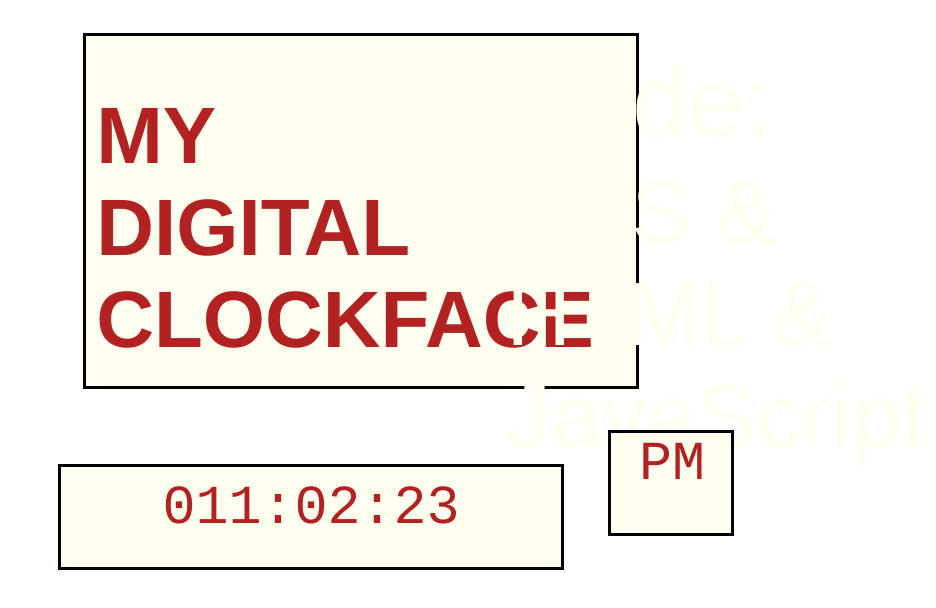
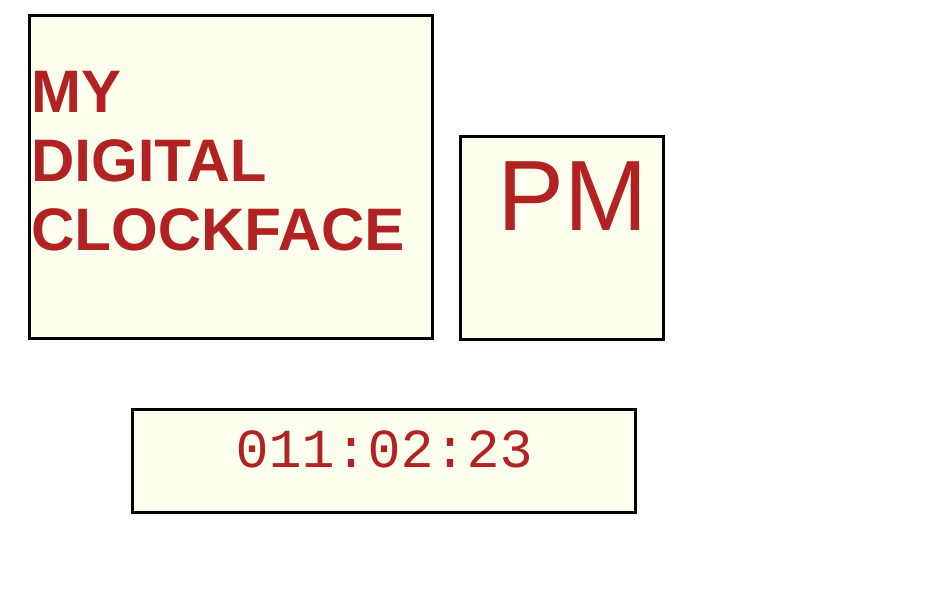
Before and after one commit to JordynK91/clock, a plain HTML site: page index.html in a window 768 px wide. Shown: the whole page, 936 px wide, since content can reach past the window. Drawn offline with Linux system fonts and the light colour scheme.

Commit message:
finished?

```diff
--- a/index.css
+++ b/index.css
@@ -1,11 +1,14 @@
+#bigwrapper {width: 100%;
+		height: 800px;}
 
-#clockface {width: 500px;
+
+#clockface{width: 500px;
 		height: 100px;
-		position: relative;
-		left: 50px;
-		bottom: 200px;
+		margin: 0 auto;
 		background-color: ivory;
 		border: solid;
+		position: relative;
+		top: 50%;
 	}
 
 #clock {font-size: 55px;
@@ -16,16 +19,14 @@
 		margin: 10px;
 	}
 
-
 #wrapper {
 	width: 550px;
-	height: 350px;
+	height: 320px;
 	background-color: ivory;
 	position: relative;
-	left: 10%;
-	top: 25px;
 	border: solid;
-	top-margin: 25px;
+	bottom: 100px;
+	left: 20px;
 }
 
 #header {font-family: helvetica, sans-serif;
@@ -33,70 +34,206 @@
 		position: relative;
 		color: firebrick;
 		text-shadow: 5px;
+		margin: 0 auto;
+	}
+
+
+#ampm { width: 350px;
+		height: 200px;
+		border: black 3px;
+		position: relative;
+		left: 60%;
+		bottom: 305px;
+		background-color: ivory;
+		border: solid;
+		}
+
+#am {width: 80px;
+	height: 80px;
+	margin: 0 auto;
+	font-size: 180px;
+	font-family: helvetica, sans-serif;
+	color: firebrick;
+	text-shadow: 5px;
+	position: relative;
+	right: 100px;
+	}
+
+#pm {width: 80px;
+	height: 80px;
+	margin: 0 auto;
+	font-size: 180px;
+	font-family: helvetica, sans-serif;
+	color: firebrick;
+	text-shadow: 5px;
+	position: relative;
+	right: 100px;
+	}
+
+@media all and (max-width: 992px){
+
+#ampm { width: 300px;
+		height: 200px;
+		border: black 3px;
+		position: relative;
+		left: 65%;
+		bottom: 305px;
+		background-color: ivory;
+		border: solid;
+		}
+
+#am {width: 80px;
+	height: 80px;
+	margin: 0 auto;
+	font-size: 150px;
+	font-family: helvetica, sans-serif;
+	color: firebrick;
+	text-shadow: 5px;
+	position: relative;
+	right: 100px;
+	}
+
+#pm {width: 80px;
+	height: 80px;
+	margin: 0 auto;
+	font-size: 150px;
+	font-family: helvetica, sans-serif;
+	color: firebrick;
+	text-shadow: 5px;
+	position: relative;
+	right: 100px;
+	}
+
+}
+
+@media all and (min-width: 481px) and (max-width: 768px)
+
+{
+
+#bigwrapper {width: 100%;
+		height: 800px;}
+
+
+#clockface{width: 500px;
+		height: 100px;
+		margin: 0 auto;
+		background-color: ivory;
+		border: solid;
+		position: relative;
+		top: 50%;
+	}
+
+#clock {font-size: 55px;
+		font-family: courier, sans-serif;
+		color: firebrick;
+		text-shadow: 5px;
+		text-align: center;
+		margin: 10px;
+	}
+
+#wrapper {
+	width: 400px;
+	height: 320px;
+	background-color: ivory;
+	position: relative;
+	border: solid;
+	bottom: 100px;
+	left: 20px;
+}
+
+#header {font-family: helvetica, sans-serif;
+		font-size: 30px;
+		position: relative;
+		color: firebrick;
+		text-shadow: 5px;
+		margin: 0 auto;
+	}
+
+
+#ampm {
+		border: black 3px;
+		position: relative;
+		left: 60%;
+		bottom: 305px;
+		background-color: ivory;
+		border: solid;
+		width: 200px;
+		height: 200px;
+		}
+
+#am {width: 80px;
+	height: 80px;
+	margin: 0 auto;
+	font-size: 100px;
+	font-family: helvetica, sans-serif;
+	color: firebrick;
+	text-shadow: 5px;
+	position: relative;
+	right: 25px;
+	}
+
+#pm {width: 80px;
+	height: 80px;
+	margin: 0 auto;
+	font-size: 100px;
+	font-family: helvetica, sans-serif;
+	color: firebrick;
+	text-shadow: 5px;
+	position: relative;
+	right: 25px;
+	}
+}
+
+
+@media all and (max-width: 480px){
+
+#bigwrapper {width: 100%;
+		height: 800px;
+	}
+
+
+#clockface {width: 300px;
+		height: 100px;
+		position: relative;
+		left: 20px;
+		bottom: 200px;
+		background-color: ivory;
+		border: solid;
+	}
+
+#clock {font-size: 50px;
+		font-family: courier, sans-serif;
+		color: firebrick;
+		text-shadow: 5px;
+		text-align: center;
+		margin: 10px;
+	}
+
+#wrapper {
+	width: 400px;
+	height: 300px;
+	background-color: ivory;
+	position: relative;
+	border: solid;
+	margin: auto;
+	top-margin: 25px;
+}
+
+#header {font-family: helvetica, sans-serif;
+		font-size: 30px;
+		position: relative;
+		color: firebrick;
+		text-shadow: 5px;
 		margin-left: 10px;
 	}
 
-#box1 {	width: 280px;
-		height: 300px;
-		position: relative;
-		left: 66%;
-		bottom: 320px;
-	}
 
-#list {
-	font-family: helvetica, sans-serif;
-	font-size: 70px;
-	color: ivory;
-	text-shadow: 5px;
-}
-
-#title {
-	font-family: helvetica, sans-serif;
-	font-size: 100px;
-	color: ivory;
-	text-shadow: 5px;
-}
-
-
-#name1 {font-family: helvetica, sans-serif;
-	font-size: 90px;
-	color: ivory;
-	text-shadow: 5px;
-	width: 350px;
-	height: 100px;
-	margin: 2px;
-	}
-
-#name1:hover {background-color: firebrick;}
-
-#name2 {font-family: helvetica, sans-serif;
-	font-size: 90px;
-	color: ivory;
-	text-shadow: 5px;
-	width: 350px;
-	height: 100px;
-	margin: 2px;
-	}
-
-#name2:hover {background-color: firebrick;}
-
-#name3 {font-family: helvetica, sans-serif;
-	font-size: 90px;
-	color: ivory;
-	text-shadow: 5px;
-	width: 430px;
-	height: 100px;
-	margin: 2px;
-	}
-
-#name3:hover {background-color: firebrick;}
-
-#ampm { width: 120px;
-		height: 100px;
+#ampm { width: 100px;
+		height: 80px;
 		border: black 3px;
 		position: relative;
-		bottom: 340px;
-		left: 600px;
+		top: 100px;
+		left: 200px;
 		background-color: ivory;
 		border: solid;
 		}
@@ -126,3 +263,5 @@
 	right: 17px;
 
 	}
+
+}
--- a/index.html
+++ b/index.html
@@ -6,26 +6,19 @@
 	<title>My Clock</title>
 </head>
 <body>
-<div class = 'bigwrapper'>
+
+<div id = bigwrapper>
+<div id = 'clockface'>
+	<div id = 'clock'>
+	</div>
+</div>
+
 <div id = 'wrapper'>
 	<div id = 'header'>
 	<h1>MY <br>DIGITAL<br> CLOCKFACE</h1>
 	</div>
 </div>
 
-<div id = "box1">
-	<div id = "list">
-	<div id = "title"> Code:</div>
-		<div id = "name1">CSS &amp;</div>
-		<div id = "name2"> HTML &amp;</div>
-		<div id = "name3"> JavaScript</div>
-	</div>
-</div>
-
-<div id = 'clockface'>
-	<div id = 'clock'>
-	</div>
-</div>
 
 <div id = 'ampm'>
 	<div id = 'am'>
@@ -36,6 +29,7 @@
 	</div>
 </div>
 
+</div>
 <script type="text/javascript" src ="index.js"></script>
 
 </body>
```
